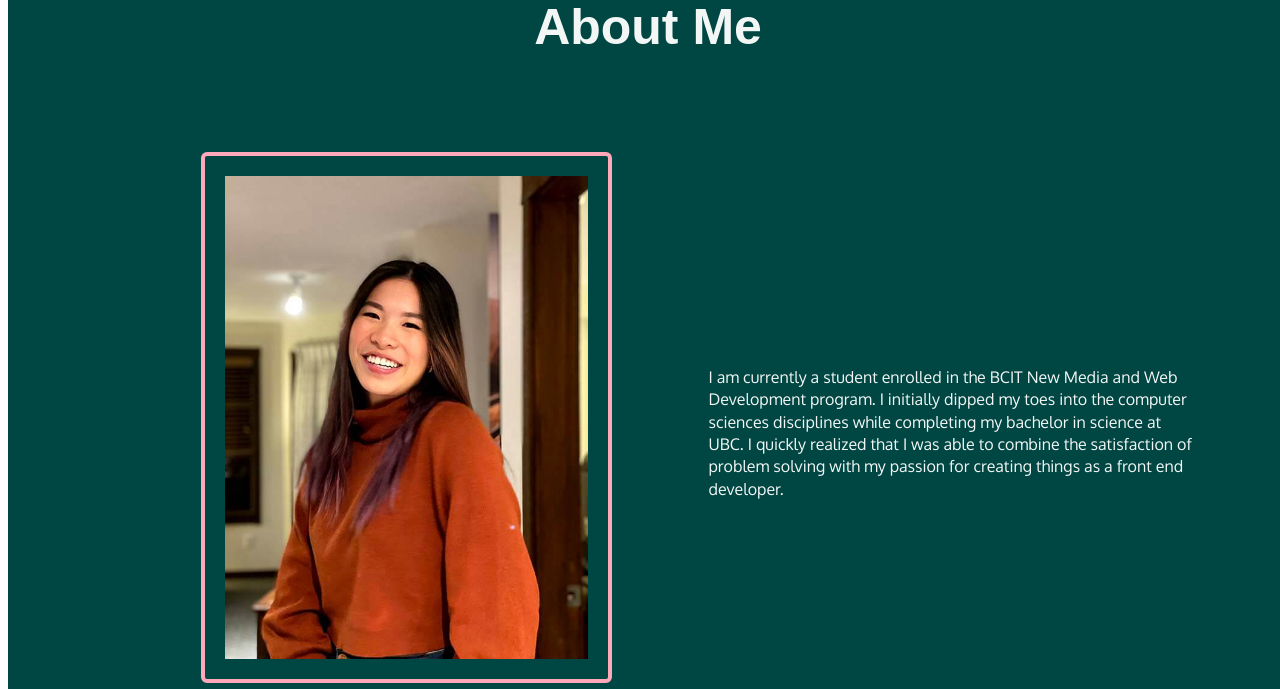
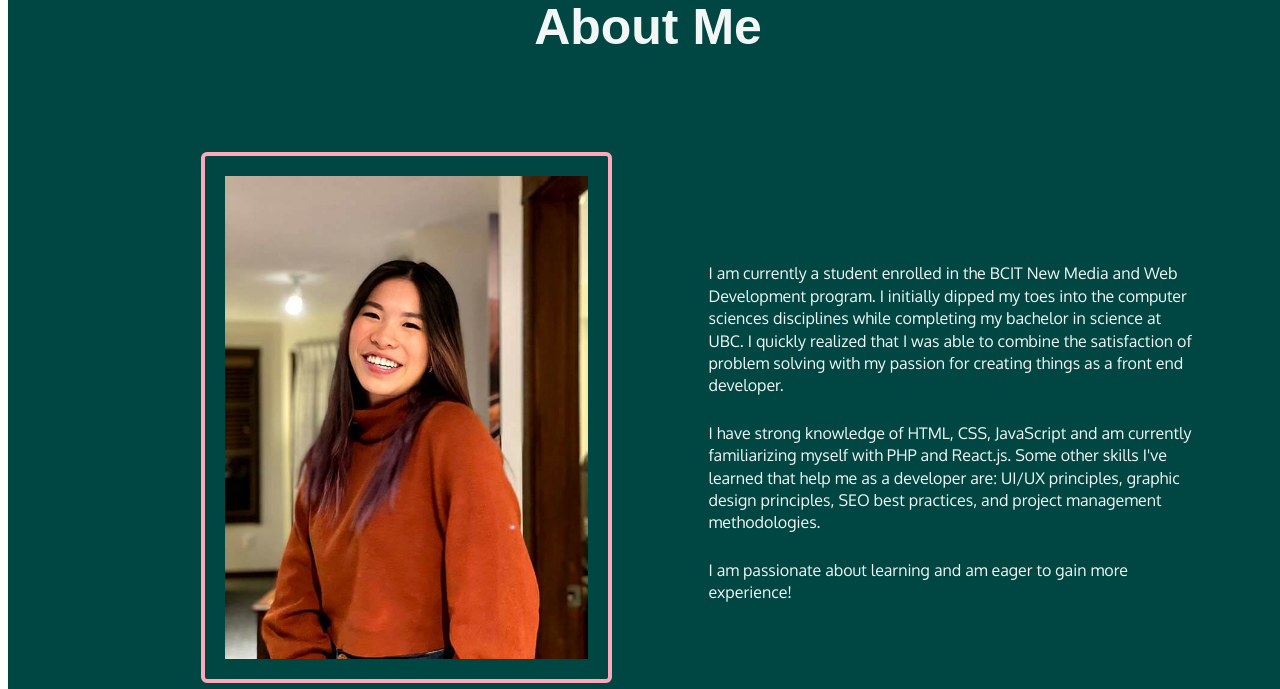
Before and after one commit to Mishninja/Portfolio-V2, a PHP site: page / in a window 1280 px wide. Shown: the part 5811-6500 px from the top of the page. Run offline with PHP 8.4, Linux system fonts and the light colour scheme; some libraries are stand-ins or nearby versions; some web fonts are replaced.

Commit message:
Added about me

```diff
--- a/portfolio-2.2/contact.php
+++ b/portfolio-2.2/contact.php
@@ -94,7 +94,7 @@ if (array_key_exists('email', $_POST)) {
             <input type="text" name="subject" placeholder="Subject" id="subject">
             <textarea id="message" class="textarea" placeholder="Your Message" name="message" rows="8"></textarea>
             <div class="g-recaptcha" data-callback="captchaVerified" data-sitekey="6Lcb9nsgAAAAAImVLS72C-fFIENAuAlGbWHbhlKS"></div>
-            <input type="submit" value="Send" id="submit" disabled>
+            <input type="submit" value="Send" id="submit" href=index.php#connect disabled>
         </form>
     <?php } else {
         echo "<div class='error-msg-wrap'>";
--- a/portfolio-2.2/index.php
+++ b/portfolio-2.2/index.php
@@ -214,7 +214,7 @@
                     </div>
                     <div class="content-wrapper" data-aos="fade-right">
                         <div class="accordion-btn">
-                            <h3>Beauty Hub Landing Page</h3>
+                            <h3>Beauty Hub Landing Page Mockup</h3>
                             <i class="fa-solid fa-chevron-down icon"></i>
                         </div>
                         <div class="content">
@@ -296,7 +296,12 @@
                     <img src="images/about/pp.jpg" alt="Photo of Michelle">
                 </div>
                 <div class="content">
-                    <p>I am currently a student enrolled in the BCIT New Media and Web Development program. I initially dipped my toes into the computer sciences disciplines while completing my bachelor in science at UBC. I quickly realized that I was able to combine the satisfaction of problem solving with my passion for creating things as a front end developer.</p>
+                <p>I am currently a student enrolled in the BCIT New Media and Web Development program. I initially dipped
+                        my toes into the computer sciences disciplines while completing my bachelor in science at UBC. I quickly
+                        realized that I was able to combine the satisfaction of problem solving with my passion for creating
+                        things as a front end developer.</p>
+                        <p>I have strong knowledge of HTML, CSS, JavaScript and am currently familiarizing myself with PHP and React.js. Some other skills I've learned that help me as a developer are: UI/UX principles, graphic design principles, SEO best practices, and project management methodologies.</p>
+                        <p>I am passionate about learning and am eager to gain more experience!</p>
                 </div>
             </div>
             <div class="panel panel-rev">
```
